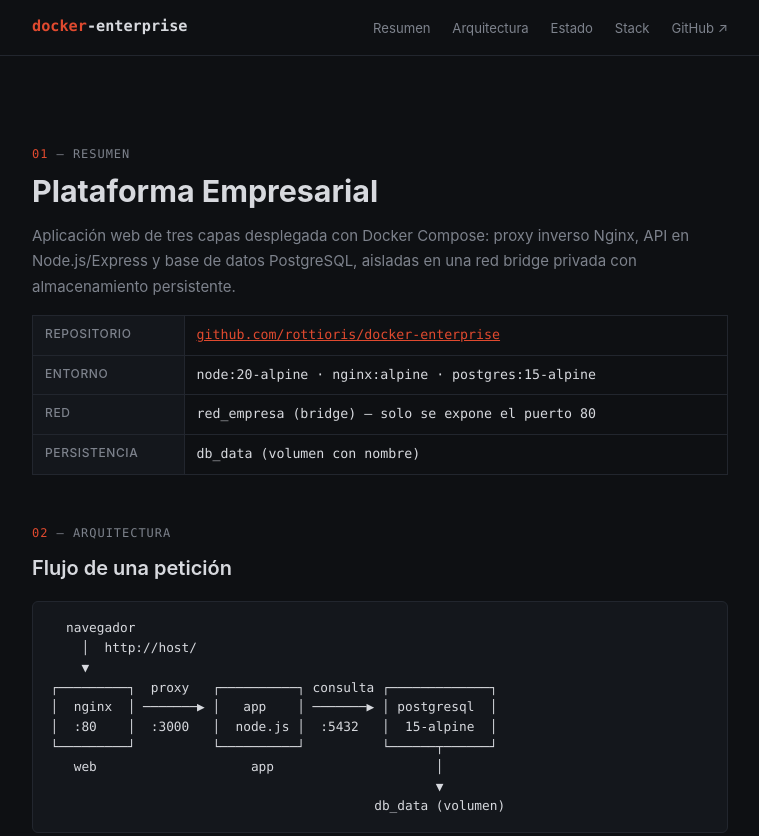
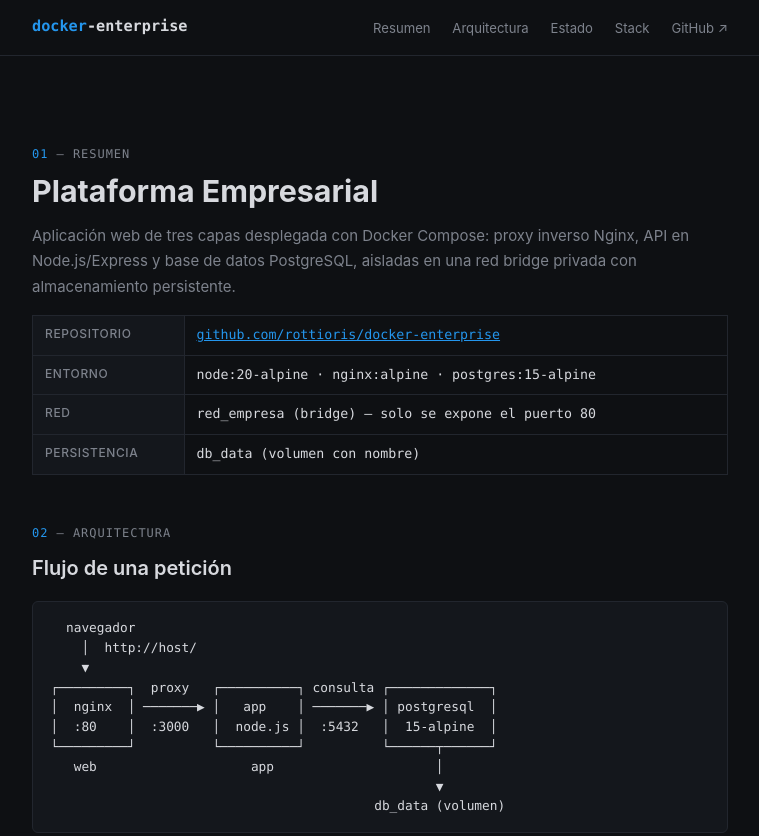
Before and after one commit to rottioris/docker-enterprise, a website: page app/public/index.html in a window 1280 px wide. Shown: the top 836 px of the page, without its empty margins (260-1019 px from the left). Drawn offline with Linux system fonts and the light colour scheme; no server answers.

Commit message:
feat: switch accent color to docker blue

```diff
--- a/app/public/index.html
+++ b/app/public/index.html
@@ -11,7 +11,7 @@
     --border: #22262e;
     --text: #d7d9de;
     --muted: #7d828c;
-    --accent: #e04a2f;
+    --accent: #2496ed;
   }
   * { box-sizing: border-box; margin: 0; padding: 0; }
   body {
```
